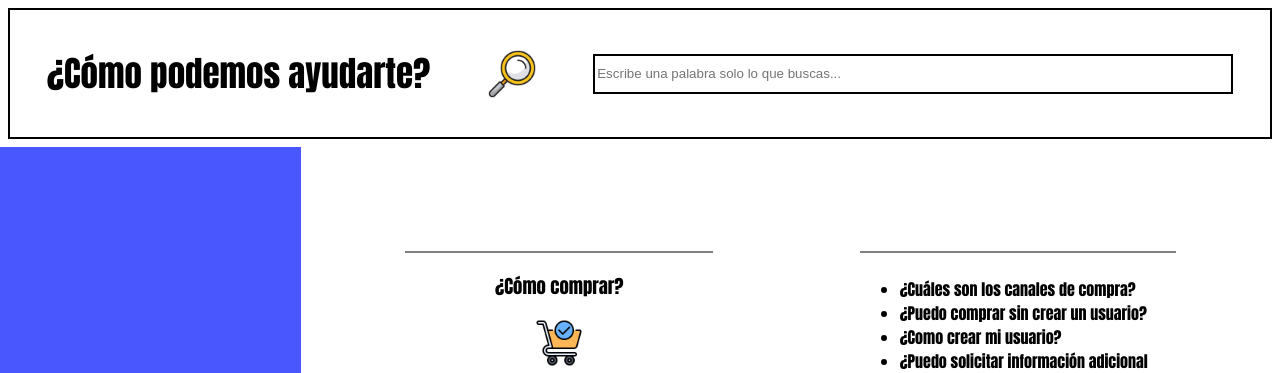
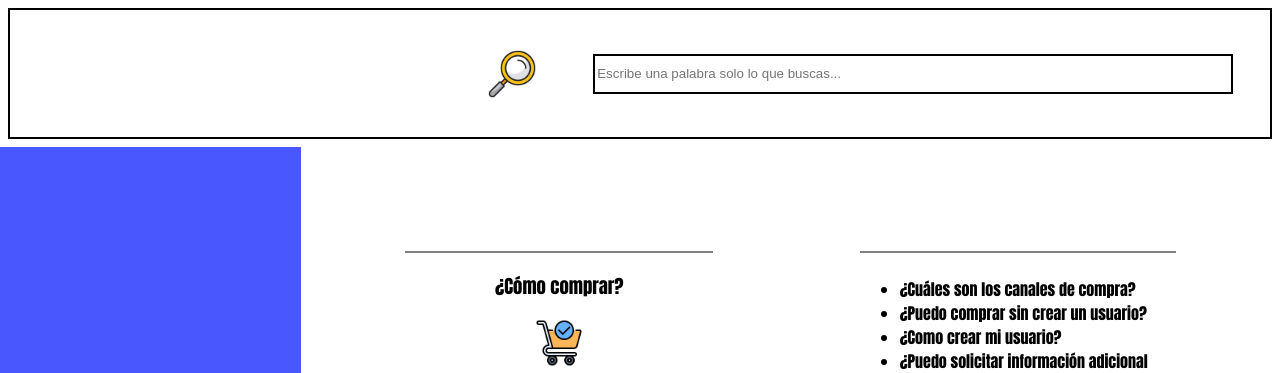
Before and after one commit to Bross88/PCAC, a Django app: page /preguntas_frecuentes/ in a window 1280 px wide. Shown: the part 153-526 px from the top of the page. Run offline with Django 4.2, Linux system fonts and the light colour scheme; some libraries are stand-ins or nearby versions.

Commit message:
Add files via upload

```diff
--- a/APPCAC/static/css/ayuda.css
+++ b/APPCAC/static/css/ayuda.css
@@ -19,6 +19,10 @@ body, header, main, footer  {
     padding: 0.5rem;
     align-items: center;
 
+}
+
+.main-buscador h2,h4 {
+    color: white;
 }
 
 input{
```
